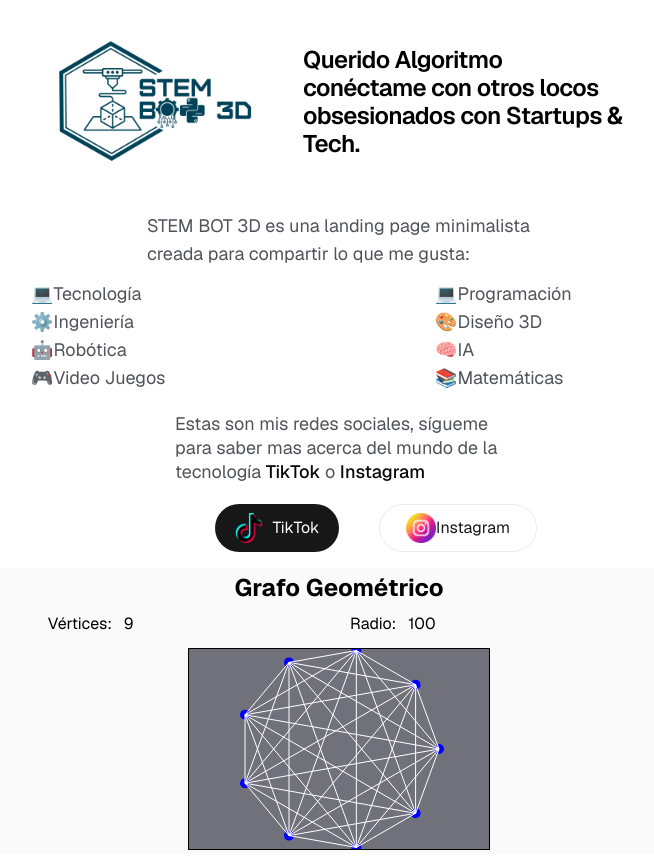
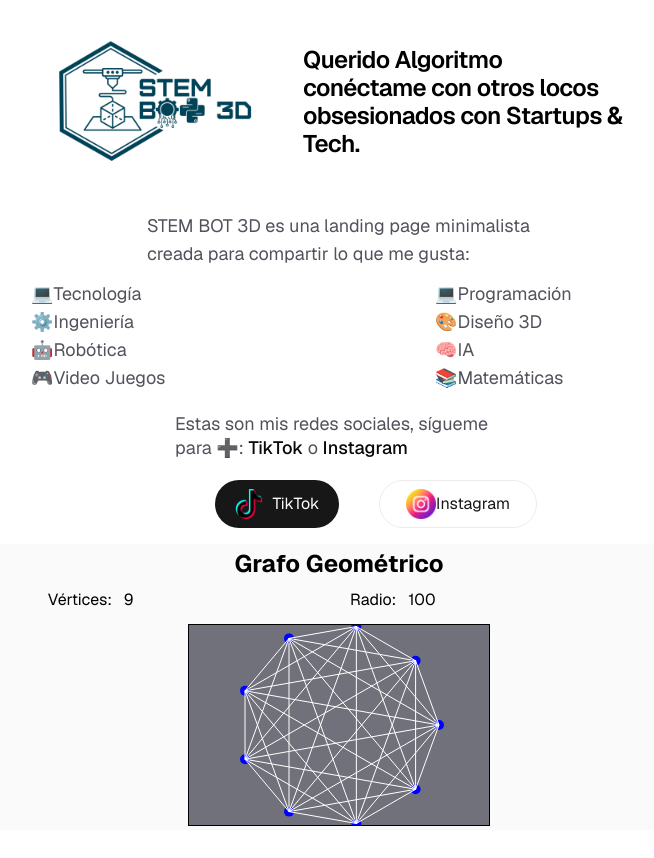
Before and after one commit to jxdiegx182/stemtech, a Next.js app: page / in a window 1280 px wide. Shown: the whole page, without its empty margins (301-955 px from the left). After the commit the page ends 834 px from the top, so only its background shows below. Built offline with nearby package versions, Linux system fonts and the light colour scheme.

Commit message:
Landing page mejoras

```diff
--- a/src/app/components/SocialButtons.js
+++ b/src/app/components/SocialButtons.js
@@ -6,7 +6,7 @@ export default function SocialButtons() {
 
 
       <p className="max-w-md text-lg leading-6 text-zinc-600 dark:text-zinc-400 mb-3">
-          Estas son mis redes sociales, sígueme para saber mas acerca del mundo de la tecnología
+        Estas son mis redes sociales, sígueme para ➕:
         {" "}
         <a
           href="https://www.tiktok.com/@stem_bot_3d"
```
Lines whose indentation alone changed are shown as unchanged.
